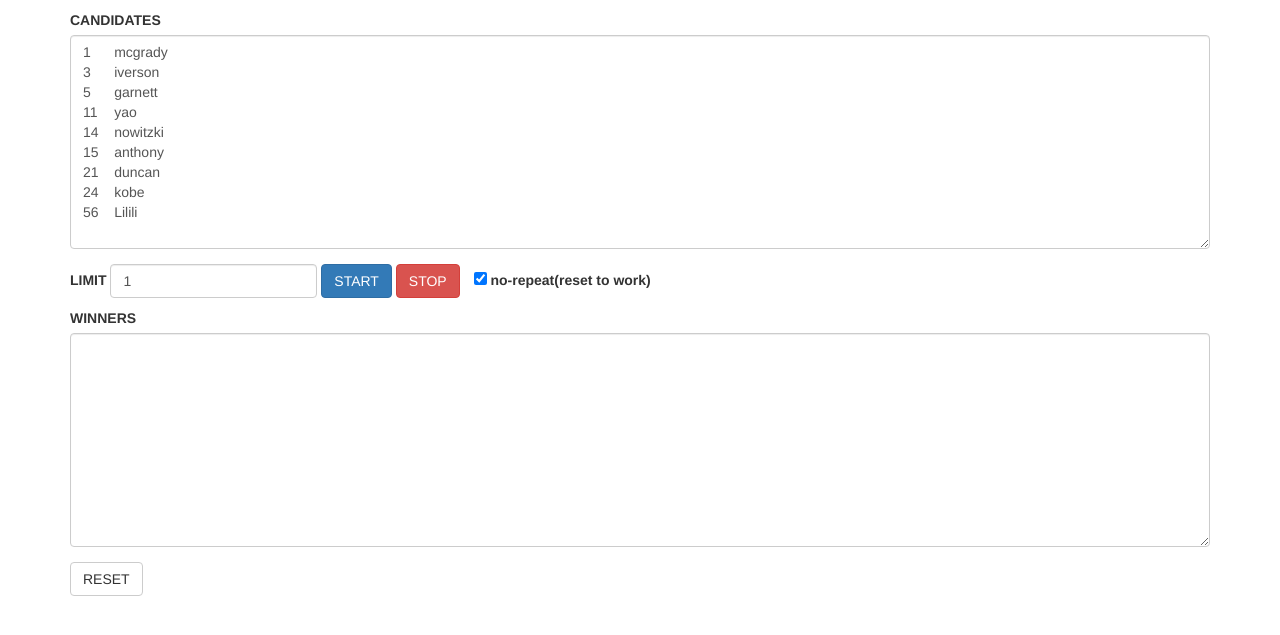
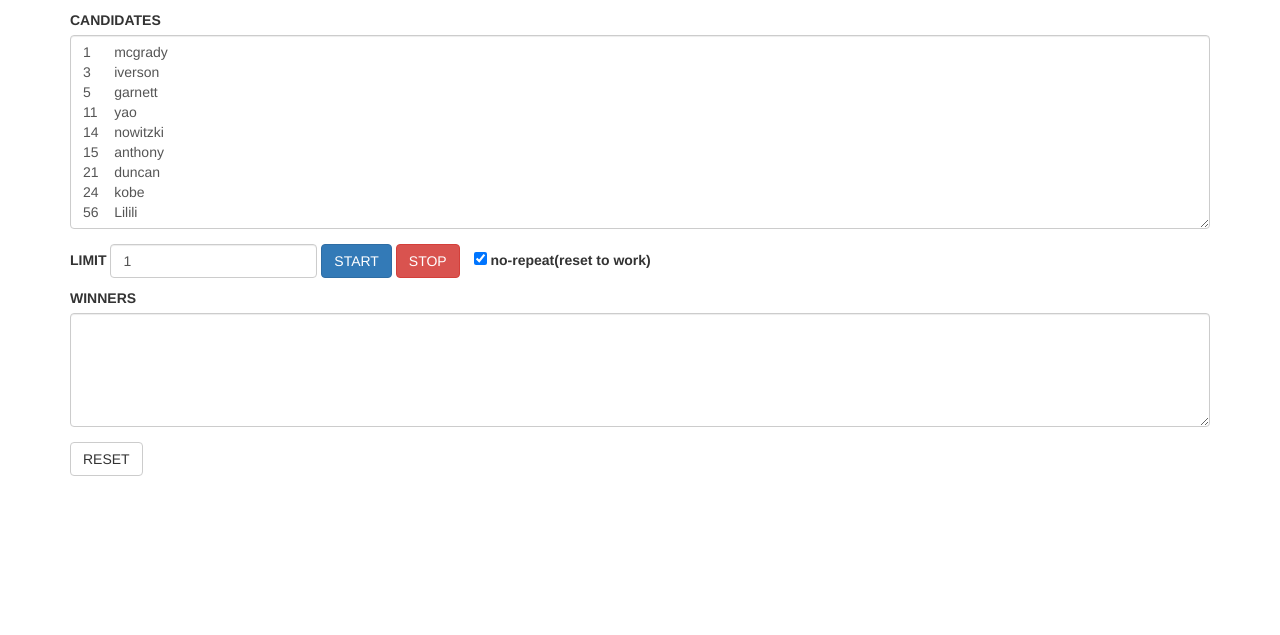
Before and after one commit to he110jian/he110jian.github.io, a Jekyll site: the page others/lottery.html, which Jekyll copies as it is, in a window 1280 px wide. Shown: the top 635 px of the page. Built offline with Jekyll 4.4.1, drawn with Linux system fonts in a browser that asks for light colours; nearby versions of some CDN libraries.

Commit message:
2021年2月24日10:54:13

```diff
--- a/others/lottery.html
+++ b/others/lottery.html
@@ -15,7 +15,7 @@
         <div class="container" style="margin-top:10px">
                     <div class="form-group">
                         <label for="name">CANDIDATES</label>
-                        <textarea id="candidates" class="form-control" rows="10" >
+                        <textarea id="candidates" class="form-control" rows="9" >
 1	mcgrady
 3	iverson
 5	garnett
@@ -38,7 +38,7 @@
                     </form>
                     <div class="form-group">
                         <label for="name">WINNERS</label>
-                        <textarea id="finals" class="form-control" rows="10"></textarea>
+                        <textarea id="finals" class="form-control" rows="5"></textarea>
                     </div>
                     <button type="button" id="btn-rm" class="btn btn-default">RESET</button>
                     <div id="results" style="margin-top:10px"></div>
```
